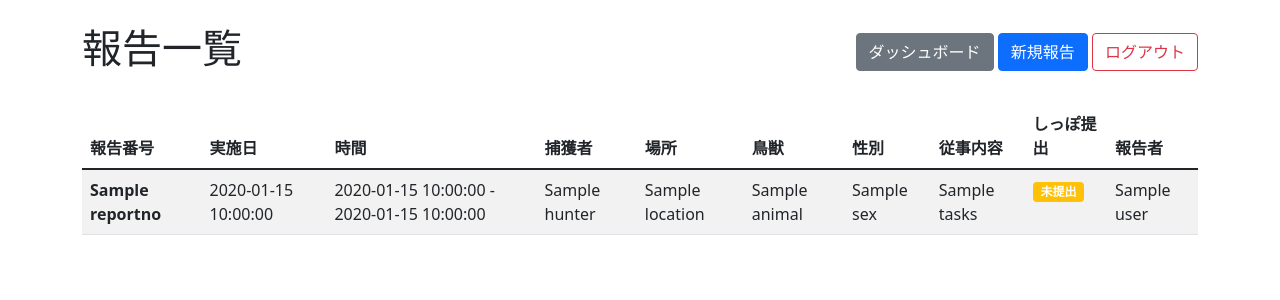
After one commit to Lily-takahiro/hunter, a Flask app: template templates/reports.html in a window 1280 px wide. The commit adds this page. Shown: the top 300 px of the page. Run offline with Flask 3, Linux system fonts and the light colour scheme; the template is opened without the code that fills it: most values are stand-ins (such as "Sample title", 1, 10 or a date in 2020).

Commit message:
DB保存前まで

```diff
--- a/app.py
+++ b/app.py
@@ -30,9 +30,26 @@ class User(Model):
         database = db
 
 
+class Report(Model):
+    user = CharField()  # ユーザー名（またはID）
+    date = CharField()
+    start_time = CharField()
+    end_time = CharField()
+    method = CharField()
+    hunter = CharField()
+    location = CharField()
+    animal = CharField()
+    sex = CharField()
+    tasks = CharField()  # カンマ区切りで保存
+    tail_submitted = CharField()  # "yes" or "no"
+
+    class Meta:
+        database = db
+
+
 # DB初期化
 db.connect()
-db.create_tables([User])
+db.create_tables([User, Report])
 
 
 # トップページのルーティング
--- a/date/地名.csv
+++ /dev/null
@@ -1 +0,0 @@
-"長島赤羽根ナガシマアカハネ,長島赤伏ナガシマアカブシ,長島赤伏前ナガシマアカブシマエ,長島荒川ナガシマアラカワ,長島砂子沢ナガシマイサゴザワ,長島石合ナガシマイシアイ,長島伊勢堂ナガシマイセドウ,長島覆盆子ナガシマイチゴ,長島稲城ナガシマイナギ,長島桜里ナガシマオウリ"
--- a/date/従事内容.csv
+++ /dev/null
@@ -1,5 +0,0 @@
-止め刺し
-解体
-埋設
-焼却
-放獣
--- a/templates/dashboard.html
+++ b/templates/dashboard.html
@@ -1,16 +1,18 @@
 <!-- templates/dashboard.html -->
 <!DOCTYPE html>
 <html lang="ja">
+
 <head>
     <meta charset="UTF-8">
     <title>ダッシュボード</title>
     <link href="https://cdn.jsdelivr.net/npm/bootstrap@5.3.0/dist/css/bootstrap.min.css" rel="stylesheet">
 </head>
+
 <body class="container mt-5">
     <h2>ようこそ、{{ user.name }}さん（{{ user.role }}）</h2>
     <ul class="list-group mt-4">
         <li class="list-group-item"><a href="/report/new">害獣駆除報告を登録する</a></li>
-    <li class="list-group-item"><a href="/report/list">登録済み報告を見る</a></li>
+        <li class="list-group-item"><a href="/reports">登録済み報告を見る</a></li>
         {% if user.role in ["editor", "admin"] %}
         <li class="list-group-item"><a href="/members/manage">猟友会名簿の管理</a></li>
         {% endif %}
@@ -21,4 +23,5 @@
         <li class="list-group-item"><a href="/logout">ログアウト</a></li>
     </ul>
 </body>
+
 </html>
--- a/templates/report_form.html
+++ b/templates/report_form.html
@@ -52,7 +52,7 @@
 
     <div class="mb-3">
         <label>オス_メス</label>
-    <select name="hunter" class="form-select">
+        <select name="sex" class="form-select">
             {% for sex in sexs %}
             <option value="{{ sex }}">{{ sex }}</option>
             {% endfor %}
--- /dev/null
+++ b/templates/reports.html
@@ -0,0 +1,74 @@
+<!DOCTYPE html>
+<html lang="ja">
+
+<head>
+    <meta charset="UTF-8">
+    <meta name="viewport" content="width=device-width, initial-scale=1.0">
+    <title>報告一覧</title>
+    <link href="https://cdn.jsdelivr.net/npm/bootstrap@5.1.3/dist/css/bootstrap.min.css" rel="stylesheet">
+</head>
+
+<body>
+    <div class="container mt-4">
+        <div class="d-flex justify-content-between align-items-center mb-4">
+            <h1>報告一覧</h1>
+            <div>
+                <a href="/dashboard" class="btn btn-secondary">ダッシュボード</a>
+                <a href="/report/new" class="btn btn-primary">新規報告</a>
+                <a href="/logout" class="btn btn-outline-danger">ログアウト</a>
+            </div>
+        </div>
+
+        {% if reports %}
+        <div class="table-responsive">
+            <table class="table table-striped">
+                <thead>
+                    <tr>
+                        <th>報告番号</th>
+                        <th>実施日</th>
+                        <th>時間</th>
+                        <th>捕獲者</th>
+                        <th>場所</th>
+                        <th>鳥獣</th>
+                        <th>性別</th>
+                        <th>従事内容</th>
+                        <th>しっぽ提出</th>
+                        <th>報告者</th>
+                    </tr>
+                </thead>
+                <tbody>
+                    {% for report in reports %}
+                    <tr>
+                        <td><strong>{{ report.reportno }}</strong></td>
+                        <td>{{ report.date }}</td>
+                        <td>{{ report.start_time }} - {{ report.end_time }}</td>
+                        <td>{{ report.hunter }}</td>
+                        <td>{{ report.location }}</td>
+                        <td>{{ report.animal }}</td>
+                        <td>{{ report.sex }}</td>
+                        <td>{{ report.tasks }}</td>
+                        <td>
+                            {% if report.tail_submitted == "yes" %}
+                            <span class="badge bg-success">提出済み</span>
+                            {% else %}
+                            <span class="badge bg-warning">未提出</span>
+                            {% endif %}
+                        </td>
+                        <td>{{ report.user }}</td>
+                    </tr>
+                    {% endfor %}
+                </tbody>
+            </table>
+        </div>
+        {% else %}
+        <div class="alert alert-info">
+            <h4>報告がありません</h4>
+            <p>まだ報告が登録されていません。<a href="/report/new">新規報告</a>から最初の報告を作成してください。</p>
+        </div>
+        {% endif %}
+    </div>
+
+    <script src="https://cdn.jsdelivr.net/npm/bootstrap@5.1.3/dist/js/bootstrap.bundle.min.js"></script>
+</body>
+
+</html>
```
Also changed, not shown: date/鳥獣.csv (deleted, +0 -15 lines), users.db. Lines whose indentation alone changed are shown as unchanged.
